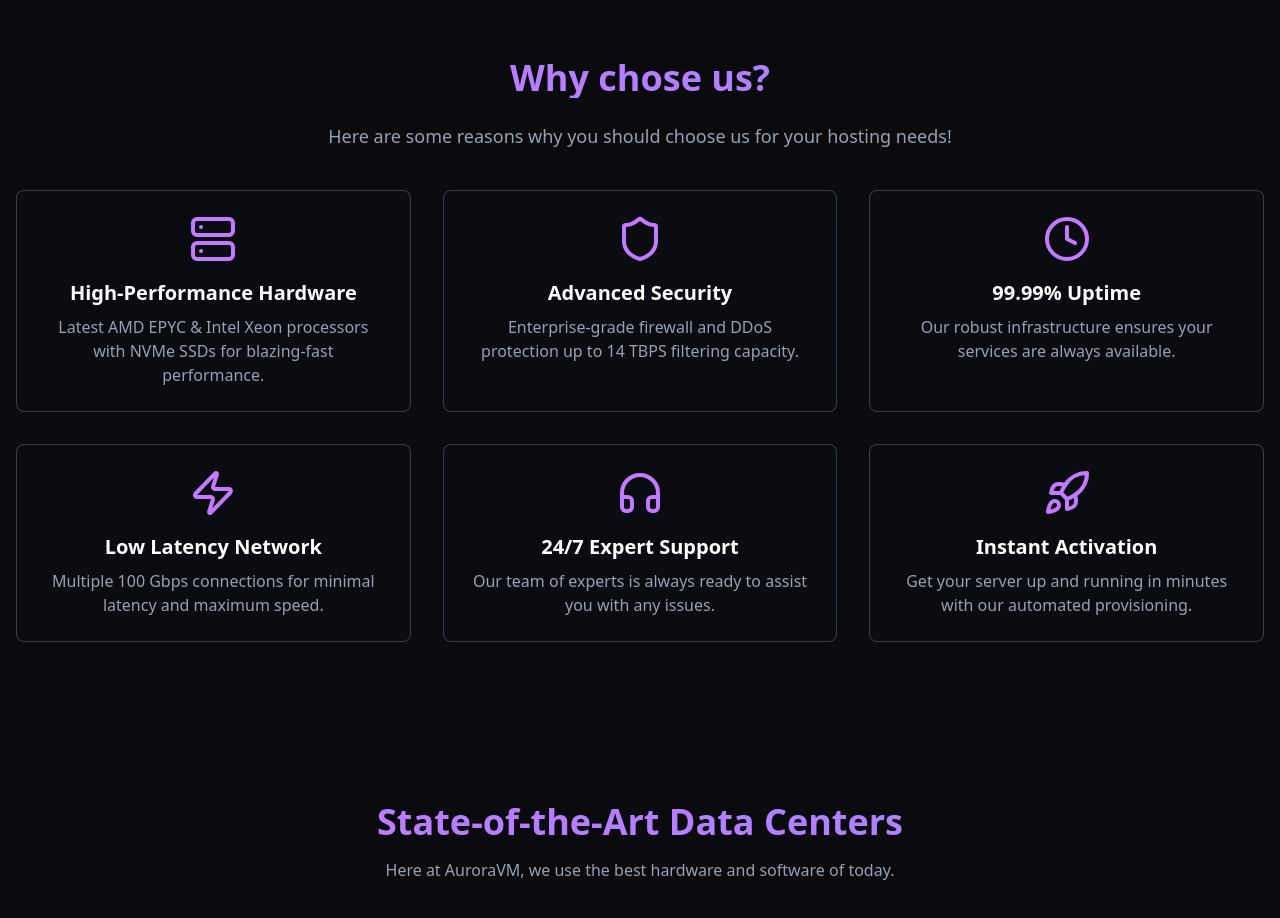
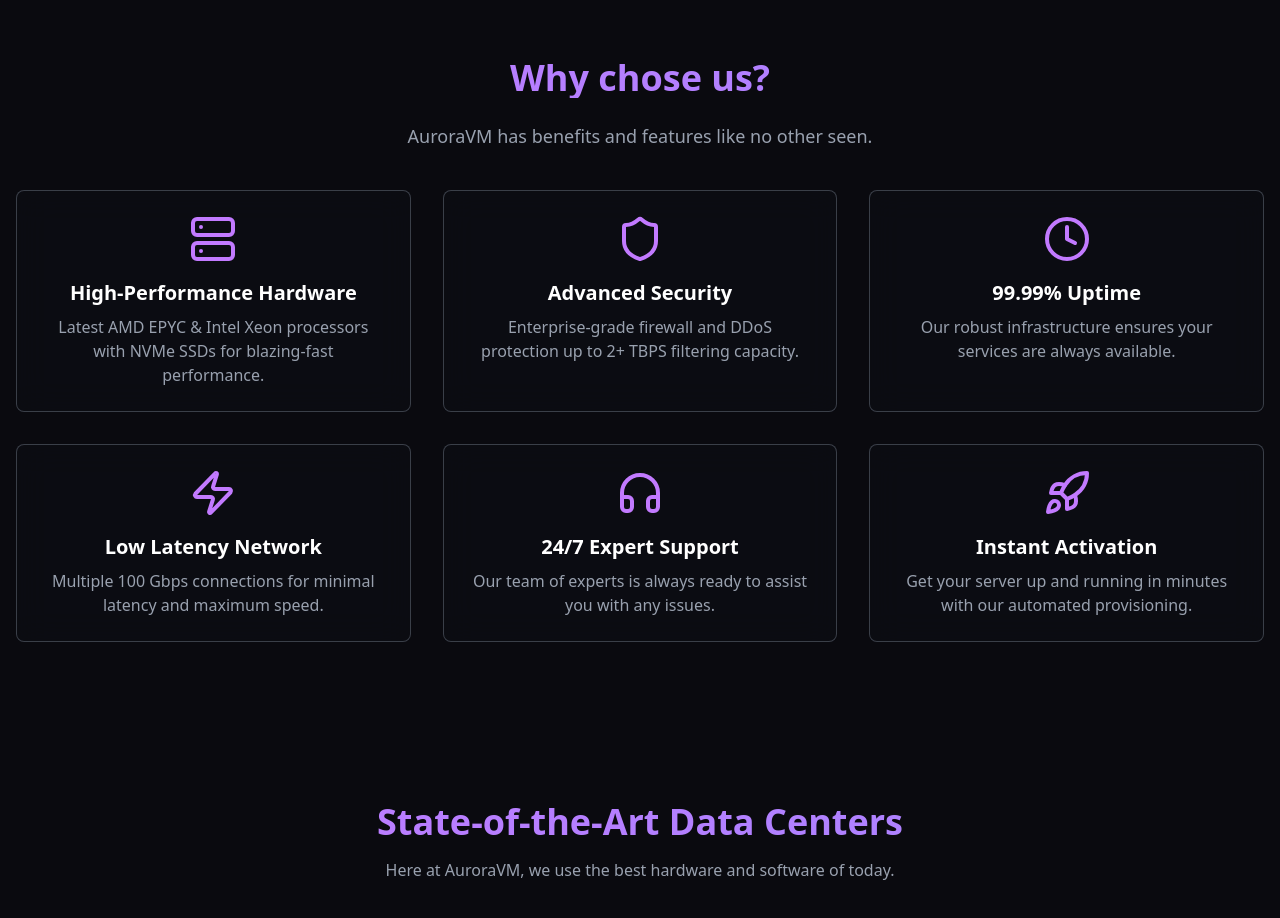
Before and after one commit to solarnode-developement/MythicalHosting, a Vue app: page / in a window 1280 px wide. Shown: the part 1900-2818 px from the top of the page. Built offline with nearby package versions, Linux system fonts and the light colour scheme; the HTML template or start-up script is replaced by a standard one.

Commit message:
Update Features.vue

```diff
--- a/src/components/Features.vue
+++ b/src/components/Features.vue
@@ -4,7 +4,7 @@
       <h2 class="text-4xl font-bold text-center mb-6 bg-gradient-to-r from-purple-400 to-violet-400 bg-clip-text text-transparent">
 Why chose us?      </h2>
       <p class="text-lg text-center text-gray-400 mb-4">
-        Here are some reasons why you should choose us for your hosting needs!
+        AuroraVM has benefits and features like no other seen.
       </p>
       <br>
       <div class="grid md:grid-cols-3 gap-8">
@@ -33,7 +33,7 @@
   {
     icon: ShieldIcon,
     title: 'Advanced Security',
-    description: 'Enterprise-grade firewall and DDoS protection up to 14 TBPS filtering capacity.',
+    description: 'Enterprise-grade firewall and DDoS protection up to 2+ TBPS filtering capacity.',
   },
   {
     icon: ClockIcon,
```
